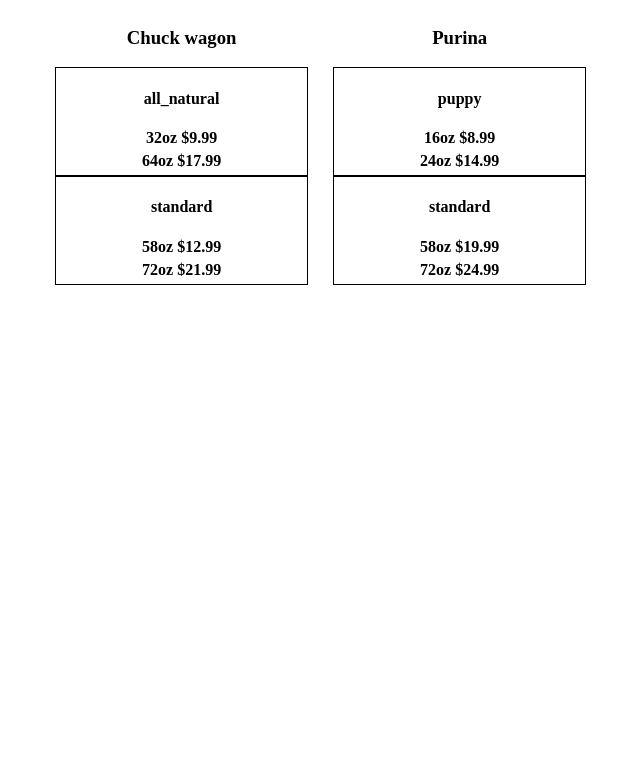
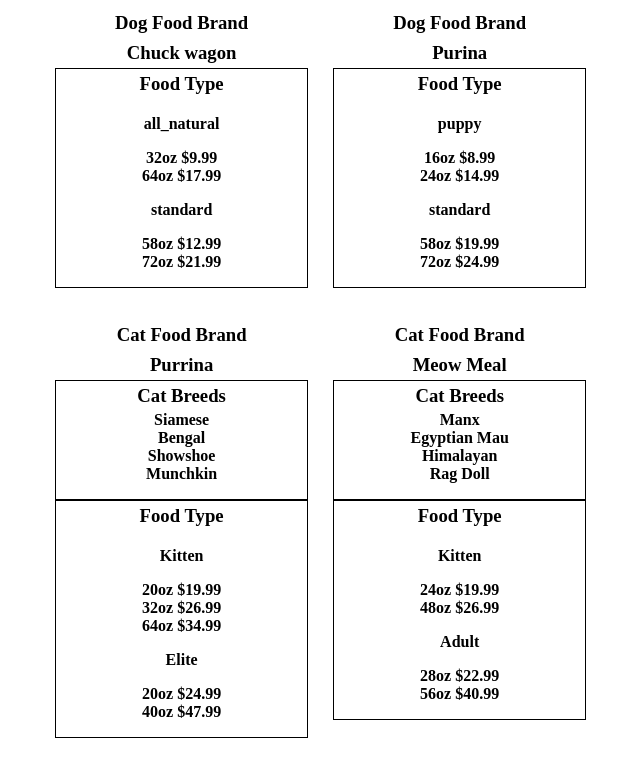
Before and after one commit to bernardanderson/spa-XHR-PetFood, a plain HTML site: page index.html in a window 1280 px wide. Shown: the whole page, without its empty margins (332-972 px from the left). Drawn offline with Linux system fonts and the light colour scheme.

Commit message:
completely reworked the js script for displaying the parsed dog/cat food json files

```diff
--- a/DOMBuilder.js
+++ b/DOMBuilder.js
@@ -1,29 +1,74 @@
-
-function buildElementsFirstJson(sentDogFoodObject) {
+//This function displays the catfood info from the parsed json file
+function buildElementsDogFood(sentDogFoodObject) {
 
   var mainDiv = document.getElementById("main-holder");
 
-
+// This first loop, loops through each of the Dog food brands, builds a div for the whole brand
+//  and also builds a div to hold the food type
   for (var i = 0; i < sentDogFoodObject.dog_brands.length; i++) {
-
     var brandElement = document.createElement('div');
     brandElement.classList.add("brand");
-    brandElement.innerHTML = `<h3>${sentDogFoodObject.dog_brands[i].name}</h3>`;
+    brandElement.innerHTML = `<h3>Dog Food Brand</h3>`;
+    brandElement.innerHTML += `<h3>${sentDogFoodObject.dog_brands[i].name}</h3>`;
     mainDiv.appendChild(brandElement);
 
+// Builds the div to hold the food type
+    var typeElement = document.createElement('div');
+    typeElement.classList.add("type");
+    typeElement.innerHTML = `<h3>Food Type</h3>`;
+    brandElement.appendChild(typeElement);
+
+// Loops through the food types
     for (var x = 0; x < sentDogFoodObject.dog_brands[i].types.length; x++) {
-      var typeElement = document.createElement('div');
-      typeElement.classList.add("type");
-      typeElement.innerHTML = `<h4>${sentDogFoodObject.dog_brands[i].types[x].type}</h4>`;
-      brandElement.appendChild(typeElement);
+      typeElement.innerHTML += `<p class="info-head">${sentDogFoodObject.dog_brands[i].types[x].type}</p>`;
 
+// Loops through and adds the food volume and price to the type div
       for (var y = 0; y < sentDogFoodObject.dog_brands[i].types[x].volumes.length; y++) {
-        var volumeElement = document.createElement('div');
-        volumeElement.classList.add("volume");
-        volumeElement.textContent = sentDogFoodObject.dog_brands[i].types[x].volumes[y].name + "  $";
-        volumeElement.textContent += sentDogFoodObject.dog_brands[i].types[x].volumes[y].price;
-        typeElement.appendChild(volumeElement);
+        typeElement.innerHTML += `<p class="info">${sentDogFoodObject.dog_brands[i].types[x].volumes[y].name}  $${sentDogFoodObject.dog_brands[i].types[x].volumes[y].price}`;
       };
     };
   };
 }
+
+//This function displays the catfood info from the parsed json file
+function buildElementsCatFood(sentCatFoodObject) {
+
+  var mainDiv = document.getElementById("cat-holder");
+
+// This first loop, loops through each of the Cat food brands, builds a div for the whole brand
+//  and also builds a div to hold the breeds
+  for (var i = 0; i < sentCatFoodObject.cat_brands.length; i++) {
+    var brandElement = document.createElement('div');
+    brandElement.classList.add("brand");
+    mainDiv.appendChild(brandElement);
+    brandElement.innerHTML = `<h3>Cat Food Brand</h3>`;
+    brandElement.innerHTML += `<h3>${sentCatFoodObject.cat_brands[i].name}</h3>`;
+
+// Builds the div to hold the breeds
+    var breedElement = document.createElement('div');
+    breedElement.classList.add("breeds");
+    breedElement.innerHTML = "<h3>Cat Breeds</h3>";
+    brandElement.appendChild(breedElement);
+
+// Loops through all the breeds and inserts them into the Breed div
+    for (var a = 0; a < sentCatFoodObject.cat_brands[i].Breeds.length; a++) {
+      breedElement.innerHTML += `<p class="info">${sentCatFoodObject.cat_brands[i].Breeds[a]}</p>`;
+    };
+
+// Builds a div to hold the food types
+    var typeElement = document.createElement('div');
+    typeElement.classList.add("type");
+    typeElement.innerHTML = `<h3>Food Type</h3>`;
+    brandElement.appendChild(typeElement);
+
+// Loops through the food types
+    for (var x = 0; x < sentCatFoodObject.cat_brands[i].types.length; x++) {
+      typeElement.innerHTML += `<p class="info-head">${sentCatFoodObject.cat_brands[i].types[x].type}</p>`;
+
+// Loops through and adds the food volume and price to the type div
+      for (var y = 0; y < sentCatFoodObject.cat_brands[i].types[x].volumes.length; y++) {
+        typeElement.innerHTML += `<p class="info">${sentCatFoodObject.cat_brands[i].types[x].volumes[y].name}  $${sentCatFoodObject.cat_brands[i].types[x].volumes[y].price}</p>`;
+      };
+    };
+  };
+}
--- a/index.html
+++ b/index.html
@@ -8,8 +8,8 @@
 </head>
   <body>
 
-    <div id="main-holder">
-    </div>
+    <div id="main-holder"></div>
+    <div id="cat-holder"></div>
 
     <script type="text/javascript" src="DOMBuilder.js"></script>
     <script type="text/javascript" src="petfood.js"></script>
--- a/mystyle.css
+++ b/mystyle.css
@@ -1,13 +1,14 @@
-#main-holder {
+#main-holder, #cat-holder{
   display: flex;
   flex-direction: row;
   flex-wrap: nowrap;
   justify-content: center;
+  margin-bottom: 2rem;
+  align-items: flex-start;
 }
 
 h3 {
-  margin-left: auto;
-  margin-right: auto;
+  margin: 0.25rem auto 0.25rem auto;
 }
 
 .brand {
@@ -20,21 +21,23 @@ h3 {
   margin-left: 2%;
 }
 
-.type {
+.type, .breeds {
   display: flex;
   flex-direction: column;
   font-weight: bold;
   border: 1px solid black;
   justify-content: center;
   align-items: center;
+  padding-bottom: 1rem;
 }
 
-.volume {
-  padding-bottom: 2%
+
+.info-head {
+  padding: 0;
+  margin-bottom: 1rem;
 }
 
-.type-price {
-  flex-basis: 65%;
-  flex-shrink: 0;
-  justify-content: center;
+.info {
+  padding: 0;
+  margin: 0;
 }
--- a/petfood.js
+++ b/petfood.js
@@ -1,25 +1,32 @@
 var dogfoodObject;
+var catfoodObject;
 
 // Parses the pet food from the received JSON file
 function parseDogfood() {
   dogfoodObject = JSON.parse(this.responseText);
-    buildElementsFirstJson(dogfoodObject);
+  buildElementsDogFood(dogfoodObject);
 }
 
-//Tells you if an error happens
-function anError(xhrFailureEvent) {
-  console.log("An error occured while transferring the data");
+function parseCatfood() {
+  catfoodObject = JSON.parse(this.responseText);
+  buildElementsCatFood(catfoodObject);
 }
 
 //Starts the XHR for the dogfood
 function XHRDogfood() {
-
   var requestDogfood = new XMLHttpRequest();
   requestDogfood.addEventListener("load", parseDogfood);
-  requestDogfood.addEventListener("error", anError);
   requestDogfood.open("GET", "dogfood.json");
   requestDogfood.send();
+}
 
+//Starts the XHR for the catfood
+function XHRCatfood() {
+  var requestCatfood = new XMLHttpRequest();
+  requestCatfood.addEventListener("load", parseCatfood);
+  requestCatfood.open("GET", "catfood.json");
+  requestCatfood.send();
 }
 
 XHRDogfood();
+XHRCatfood();
```
